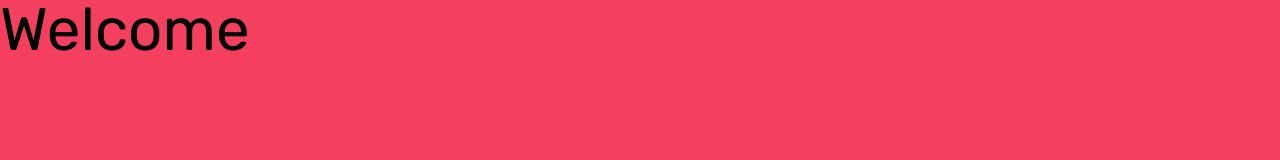
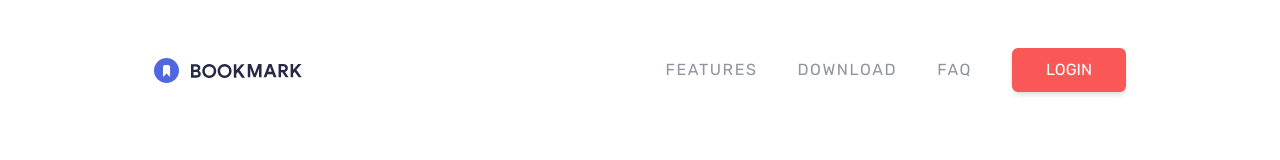
Before and after one commit to hassancodess/bookmark-landing-page, a plain HTML site: page index.html in a window 1280 px wide. Drawn offline with Linux system fonts and the light colour scheme.

Commit message:
Add Navbar Section

```diff
--- a/index.html
+++ b/index.html
@@ -14,7 +14,28 @@
     <!-- FONTS -->
     <title>Bookmark Manager Website</title>
   </head>
-  <body class="bg-rose-500">
-    <h1 class="text-6xl">Welcome</h1>
+  <body class="overflow-x-hidden">
+    <div class="container relative p-6 mx-auto">
+      <!-- Flex Container for Nav Items -->
+      <div class="flex items-center justify-between my-6 space-x-20">
+        <!-- Logo -->
+        <div class="z-30">
+          <img src="/images/logo-bookmark.svg" alt="logo" id="" class="" />
+        </div>
+        <!-- Menu -->
+        <div
+          class="items-center hidden space-x-10 uppercase text-grayishBlue md:flex"
+        >
+          <a href="#" class="tracking-widest hover:text-softRed">Features</a>
+          <a href="#" class="tracking-widest hover:text-softRed">Download</a>
+          <a href="#" class="tracking-widest hover:text-softRed">FAQ</a>
+          <a
+            href="#"
+            class="px-8 py-2 text-white duration-200 border-2 rounded-md shadow-md bg-softRed border-softRed hover:bg-white hover:text-softRed"
+            >Login</a
+          >
+        </div>
+      </div>
+    </div>
   </body>
 </html>
```
Also changed, not shown: css/index.css.
